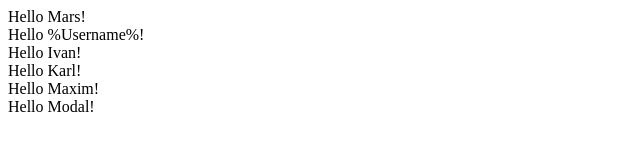
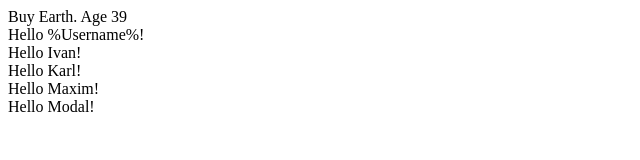
Before and after one commit to IvanSankov/lf_study, a React app: page / in a window 1280 px wide. Shown: the top 160 px of the page, without its empty margins (0-640 px from the left). Built offline with nearby package versions, Linux system fonts and the light colour scheme.

Commit message:
Занятие 3: Конструктор компонента

```diff
--- a/src/App.js
+++ b/src/App.js
@@ -8,7 +8,7 @@ class App extends React.Component {
     return (
       <>
         <Modal />
-        <Welcome name="Mars" />
+        <Welcome name="Mars" lastName="Earth" age={39} orders={['#123', '#qwe', '#zz3']} />
         <Welcome />
         <UserList />
       </>
--- a/src/components/Welcome.js
+++ b/src/components/Welcome.js
@@ -1,8 +1,19 @@
 import React from 'react';
 
 class Welcome extends React.Component{
+  constructor(props) {
+    super(props);
+
+    console.log('Constructor', props.name);
+  }
+
+
   render() {
-    const { name } = this.props;
+    const { name, lastName, age, orders } = this.props;
+
+    if (lastName) {
+      return <div>Buy { lastName }. Age { age }</div>
+    }
 
     return <div>Hello {name || '%Username%'}!</div>
   }
```
